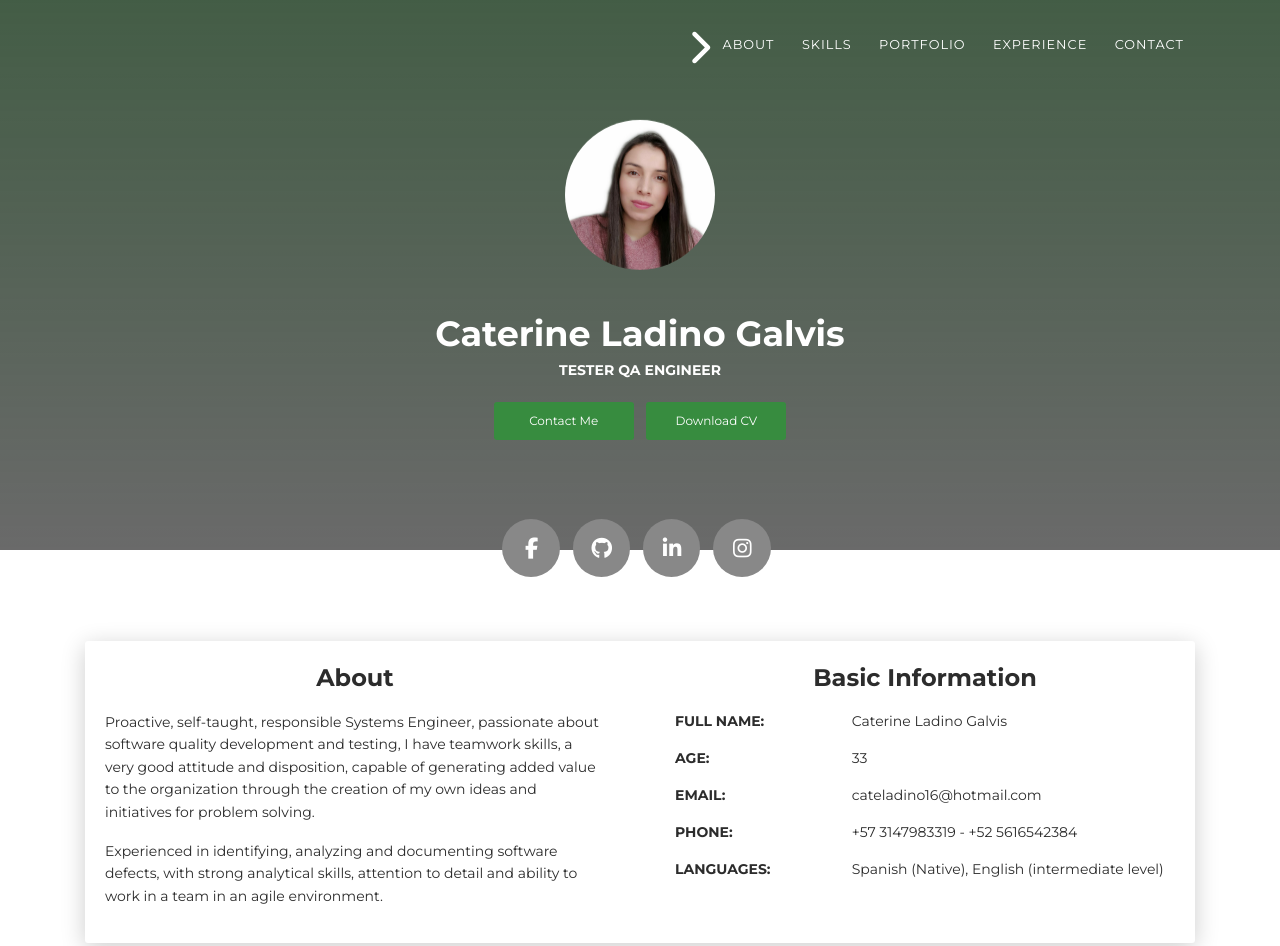
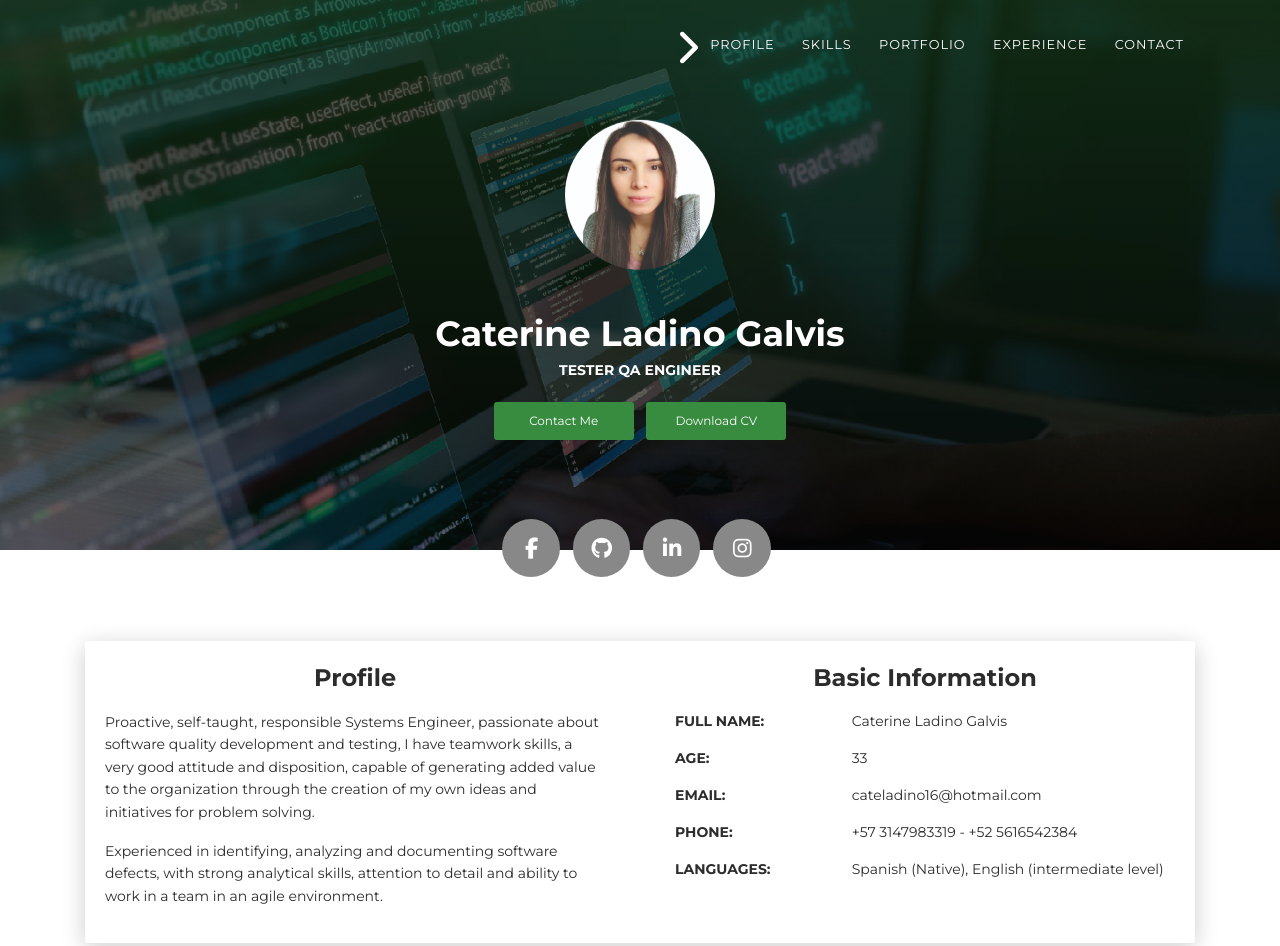
Before and after one commit to cateladino/portafolio, a plain HTML site: page index.html in a window 1280 px wide. Shown: the top 946 px of the page. Drawn offline with Linux system fonts and the light colour scheme.

Commit message:
background y foto profile

```diff
--- a/index.html
+++ b/index.html
@@ -25,7 +25,7 @@
                 <i class="fa fa-chevron-right fa-2x"></i>
               </div>
               <ul class="navbar-nav">
-                <li class="nav-item"><a class="nav-link smooth-scroll" href="#about">About</a></li>
+                <li class="nav-item"><a class="nav-link smooth-scroll" href="#about">Profile</a></li>
                 <li class="nav-item"><a class="nav-link smooth-scroll" href="#skill">Skills</a></li>
                 <li class="nav-item"><a class="nav-link smooth-scroll" href="#portfolio">Portfolio</a></li>
                 <li class="nav-item"><a class="nav-link smooth-scroll" href="#experience">Experience</a></li>
@@ -42,11 +42,11 @@
         <div class="profile-page">
           <div class="wrapper">
             <div class="page-header page-header-small" filter-color="green">
-              <div class="page-header-image" data-parallax="true" style="background-image: url('images/qa-testing-header.jpg');"></div>
+              <div class="page-header-image" data-parallax="true" style="background-image: url('images/background1.jpg');"></div>
               <div class="container">
                 <div class="content-center">
                   <div class="cc-profile-image">
-                    <a href="#"><img src="images/profile.jpg" alt="Image"/></a>
+                    <a href="#"><img src="images/profile1.jpg" alt="Image"/></a>
                   </div>
                   <div class="h2 title">Caterine Ladino Galvis</div>
                   <p class="category text-white">Tester QA Engineer</p>
@@ -75,7 +75,7 @@
               <div class="row">
                 <div class="col-lg-6 col-md-12">
                   <div class="card-body">
-                    <div class="h4 mt-0 title">About</div>
+                    <div class="h4 mt-0 title">Profile</div>
                     <p>Proactive, self-taught, responsible Systems Engineer, passionate about software quality development and testing, I have teamwork skills, a very good attitude and disposition, capable of generating added value to the organization through the creation of my own ideas and initiatives for problem solving.</p>
                     <p>Experienced in identifying, analyzing and documenting software defects, with strong analytical skills, attention to detail and ability to work in a team in an agile environment.</p>
                   </div>
@@ -216,7 +216,7 @@
                       </div>
                       <!-- Project 2 -->
                       <div class="cc-porfolio-image img-raised" data-aos="fade-up" data-aos-anchor-placement="top-bottom">
-                        <a target="_blank" href="https://github.com/cateladino/leasing-contract-vista">
+                        <a target="_blank" href="https://contratos-vista.web.app/login">
                           <figure class="cc-effect">
                             <img src="images/project-contract.png" alt="Image"/>
                             <figcaption>
```
Also changed, not shown: images/background.jpg (deleted), images/background1.jpg (added), images/profile.jpg (deleted), images/profile1.jpg (added), images/profile2.jpg (deleted), images/qa-testing-header.png (deleted).
